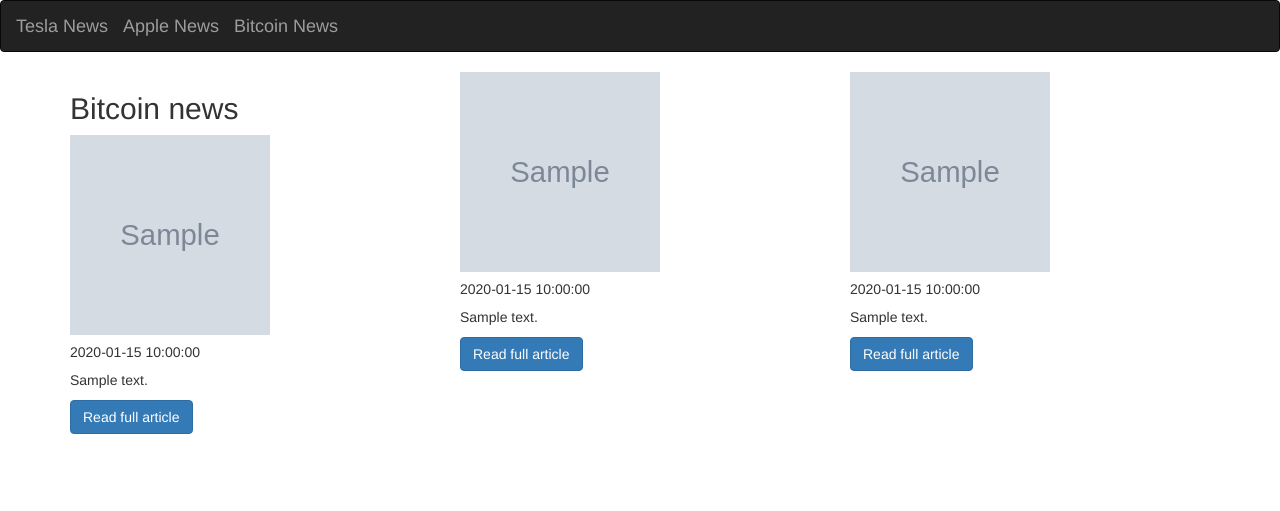
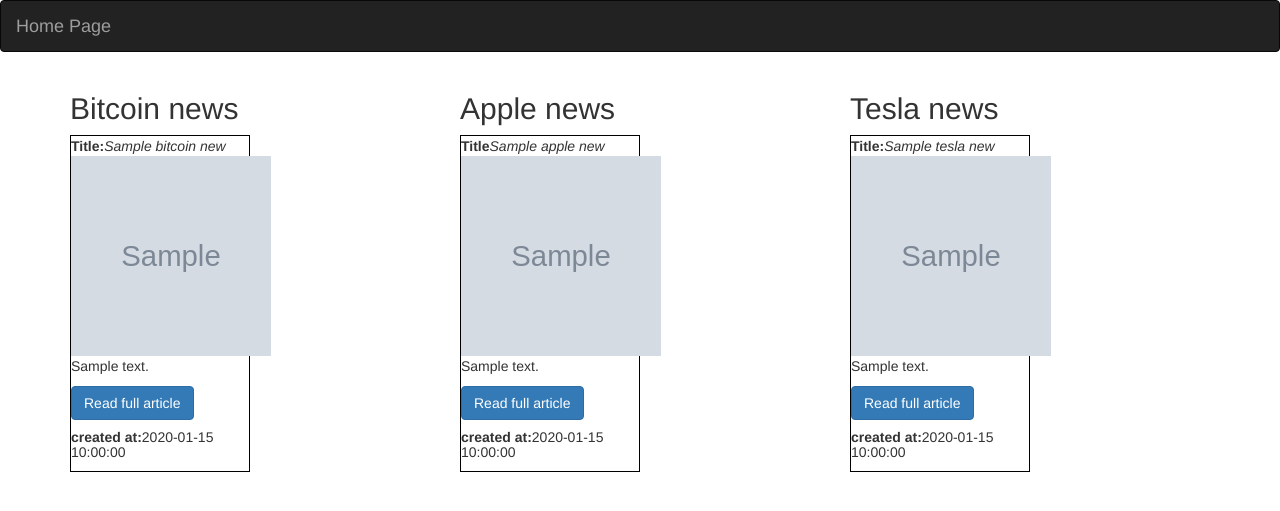
Before and after one commit to kelvinrono/News_Api, a Flask app: template app/templates/index.html in a window 1280 px wide. Shown: the top 511 px of the page. Run offline with Flask 2, Linux system fonts and the light colour scheme; the template is opened without the code that fills it: most values are stand-ins (such as "Sample title", 1, 10 or a date in 2020); grey boxes marked "Sample" are stand-in pictures; some libraries are stand-ins or nearby versions.

Commit message:
add card title and italize the title

```diff
--- a/app/static/style.css
+++ b/app/static/style.css
@@ -1,3 +1,3 @@
 .apple, .bitcoin, .tesla{
-    display:flex;
+  border:1px solid black;
 }
--- a/app/templates/apple.html
+++ b/app/templates/apple.html
@@ -1,10 +1,7 @@
 {% extends 'base.html' %}
 
 
-{% block styles%}
-    {{ super() }}
-    <link rel="stylesheet" href="{{url_for('static',filename='css/index.css')}}">
-{% endblock %}
+
 {% block content%}
 <h3>Apple News</h3>
 <div class="container apple">
--- a/app/templates/index.html
+++ b/app/templates/index.html
@@ -1,42 +1,54 @@
 {% extends 'base.html'%}
+{% block styles%}
+    {{ super() }}
+    <link rel="stylesheet" href="{{url_for('static',filename='css/style.css')}}">
+{% endblock %}
 {% block content %}
 <div class="container">
 <div class="row">
   <div class="col-md-4">
     <h2>Bitcoin news</h2>
-  <div class="card" style="width: 18rem;">
     {% for bitcoin_news in bitcoin %}
+  <div class="card border-primary bitcoin" style="width: 18rem;">
+
+    <div class="card-title"> <b>Title:</b><i>{{bitcoin_news.title}}</i></div>
     <img src="{{bitcoin_news.urlToImage}}" class="card-img-top img-fluid" alt="Tesla" height="200" width="200">
     <div class="card-body">
-      <h5 class="card-title">{{ bitcoin_news.publishedAt}}</h5>
-      <p class="card-text">{{ bitcoin_news.description}}<p>
+    <p class="card-text">{{ bitcoin_news.description}}<p>
       <a href="{{bitcoin_news.url}}" class="btn btn-primary">Read full article</a>
     </div>
-    {% endfor %}
+    <h5 class="card-footer"><b>created at:</b>{{ bitcoin_news.publishedAt}}</h5>
+
   </div>
+  {% endfor %}
   </div>
   <div class="col-md-4">
-  <div class="card" style="width: 18rem;">
+    <h2>Apple news</h2>
+  <div class="card apple" style="width: 18rem;">
     {% for apple_news in apple %}
+    <div class="card-title"><b>Title</b><i>{{apple_news.title}}</i></div>
     <img src="{{apple_news.urlToImage}}" class="card-img-top img-fluid" alt="Tesla" height="200" width="200">
     <div class="card-body">
-      <h5 class="card-title">{{ apple_news.publishedAt}}</h5>
+
       <p class="card-text">{{ apple_news.description}}<p>
       <a href="{{apple_news.url}}" class="btn btn-primary">Read full article</a>
+
     </div>
+    <h5 class="card-footer"><b>created at:</b>{{ apple_news.publishedAt}}</h5>
     {% endfor %}
   </div>
   </div>
 
   <div class="col-md-4">
-    <div class="card" style="width: 18rem;">
+    <h2>Tesla news</h2>
+    <div class="card tesla" style="width: 18rem;">
       {% for tesla_news in tesla %}
+      <div class="card-title"><b>Title:</b><i>{{tesla_news.title}}</i></div>
       <img src="{{tesla_news.urlToImage}}" class="card-img-top img-fluid" alt="Tesla" height="200" width="200">
-      <div class="card-body">
-        <h5 class="card-title">{{ tesla_news.publishedAt}}</h5>
-        <p class="card-text">{{ tesla_news.description}}<p>
-        <a href="{{tesla_news.url}}" class="btn btn-primary">Read full article</a>
+      <div class="card-body">        <p class="card-text">{{ tesla_news.description}}<p>
+      <a href="{{tesla_news.url}}" class="btn btn-primary">Read full article</a>
       </div>
+      <h5 class="card-footer"><b>created at:</b>{{ tesla_news.publishedAt}}</h5>
       {% endfor %}
     </div>
   </div>
--- a/app/templates/navbar.html
+++ b/app/templates/navbar.html
@@ -1,9 +1,7 @@
 <div class="navbar navbar-inverse" role="navigation">
     <div class="container-fluid">
         <div class="navbar-header">
-            <a class="navbar-brand" href="/tesla"> Tesla News </a>
-            <a class="navbar-brand" href="/apple"> Apple News </a>
-            <a class="navbar-brand" href="/bitcoin"> Bitcoin News </a>
+            <a class="navbar-brand" href="/"> Home Page </a>
 
         </div>
 
```
Also changed, not shown: app/models.py (line endings or trailing spaces).
